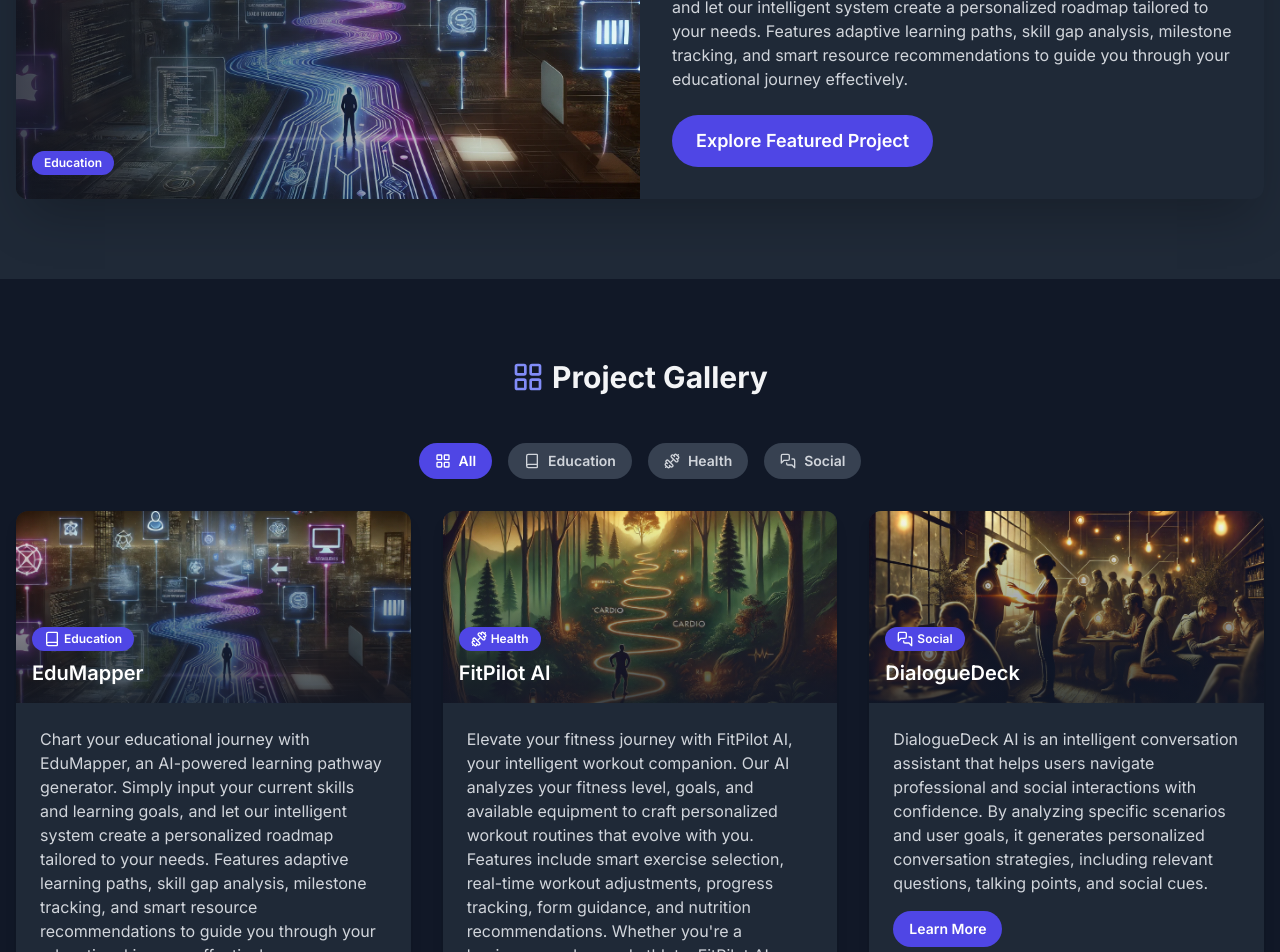
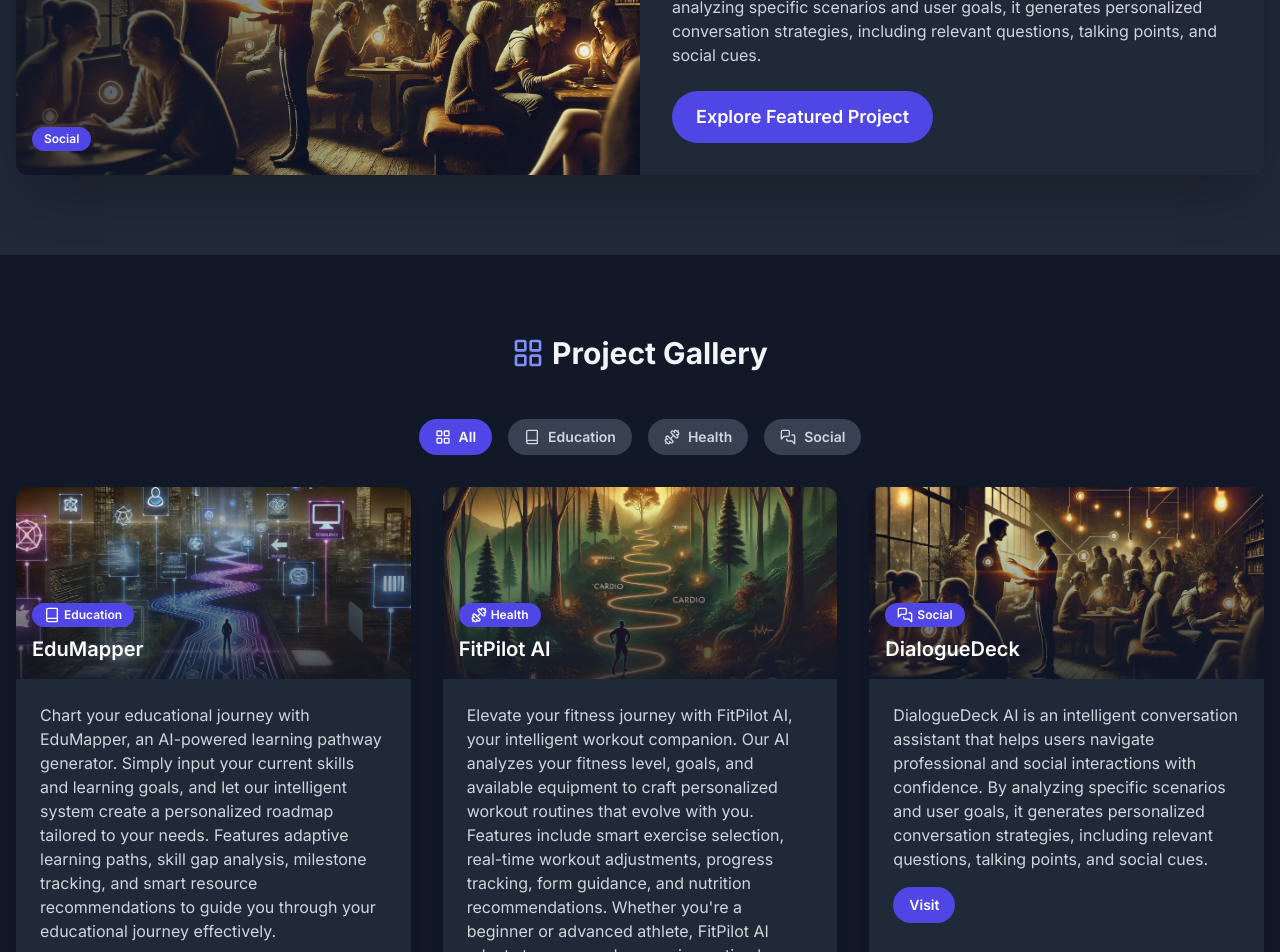
Before and after one commit to kaxiix/kaxi-labs, a Next.js app: page / in a window 1280 px wide. Shown: the part 2480-3432 px from the top of the page. Built offline with nearby package versions, Linux system fonts and the light colour scheme.

Commit message:
added links to cards

```diff
--- a/app/components/project-card.tsx
+++ b/app/components/project-card.tsx
@@ -1,6 +1,7 @@
 "use client";
 
 import Image from "next/image";
+import Link from "next/link";
 import { BookIcon, DumbbellIcon, MessagesSquareIcon } from "lucide-react";
 import { useIntersectionObserver } from "@/hooks/use-intersection-observer";
 
@@ -10,6 +11,7 @@ interface Project {
   description: string;
   image: string;
   category: "Education" | "Health" | "Social";
+  url: string;
 }
 
 const getCategoryIcon = (category: Project["category"]) => {
@@ -55,9 +57,14 @@ export function ProjectCard({ project }: { project: Project }) {
       </div>
       <div className="p-6">
         <p className="text-gray-300">{project.description}</p>
-        <button className="mt-4 px-4 py-2 bg-indigo-600 text-white rounded-full text-sm font-semibold hover:bg-indigo-700 transition-colors">
-          Learn More
-        </button>
+        <Link
+          href={project.url}
+          target="_blank"
+          rel="noopener noreferrer"
+          className="mt-4 inline-block px-4 py-2 bg-indigo-600 text-white rounded-full text-sm font-semibold hover:bg-indigo-700 transition-colors"
+        >
+          Visit
+        </Link>
       </div>
     </div>
   );
--- a/app/page.tsx
+++ b/app/page.tsx
@@ -31,6 +31,7 @@ const projects: {
   description: string;
   image: string;
   category: "Education" | "Health" | "Social";
+  url: string;
 }[] = [
   {
     id: 1,
@@ -39,6 +40,7 @@ const projects: {
       "Chart your educational journey with EduMapper, an AI-powered learning pathway generator. Simply input your current skills and learning goals, and let our intelligent system create a personalized roadmap tailored to your needs. Features adaptive learning paths, skill gap analysis, milestone tracking, and smart resource recommendations to guide you through your educational journey effectively.",
     image: "/roadmap.webp",
     category: "Education",
+    url: "https://edumapper.com",
   },
   {
     id: 2,
@@ -47,6 +49,7 @@ const projects: {
       "Elevate your fitness journey with FitPilot AI, your intelligent workout companion. Our AI analyzes your fitness level, goals, and available equipment to craft personalized workout routines that evolve with you. Features include smart exercise selection, real-time workout adjustments, progress tracking, form guidance, and nutrition recommendations. Whether you're a beginner or advanced athlete, FitPilot AI adapts to your needs, ensuring optimal results and sustainable fitness progress.",
     image: "/workout.webp",
     category: "Health",
+    url: "https://fitpilot.ai",
   },
   {
     id: 3,
@@ -55,6 +58,7 @@ const projects: {
       "DialogueDeck AI is an intelligent conversation assistant that helps users navigate professional and social interactions with confidence. By analyzing specific scenarios and user goals, it generates personalized conversation strategies, including relevant questions, talking points, and social cues.",
     image: "/convo.webp",
     category: "Social",
+    url: "https://dialogdeck.vercel.app/",
   },
   {
     id: 4,
@@ -63,6 +67,7 @@ const projects: {
       "Transform your writing process with PaperPilot, an AI-powered peer review simulator that provides multi-perspective feedback. Get insights from simulated teacher, peer, and professional editor viewpoints, with customizable rubrics and seamless LMS integration. Perfect for educational institutions looking to enhance their writing programs with intelligent, scalable feedback solutions.",
     image: "/feedback.webp",
     category: "Education",
+    url: "https://paperpilot.edu",
   },
   {
     id: 5,
@@ -71,6 +76,7 @@ const projects: {
       "Experience language learning reimagined with LingoPal, your AI-powered conversation companion. Practice any language through immersive daily scenarios - from casual cafe chats to business meetings. Combine language learning with productivity by planning your day, setting reminders, and managing tasks, all while practicing your target language. Features customizable AI personalities, cultural insights, and progress tracking.",
     image: "/text.webp",
     category: "Education",
+    url: "https://lingopal.app",
   },
   {
     id: 6,
@@ -79,6 +85,7 @@ const projects: {
       "Transform your learning management system with EduSync AI, a powerful educational companion that seamlessly integrates with popular platforms like Canvas and Moodle. Leverage AI-powered analytics to track student progress across courses, provide instant assignment feedback, and deliver personalized learning recommendations. Features include smart resource suggestions, comprehensive progress tracking, automated grading assistance, and deep LMS integration for enhanced educational outcomes.",
     image: "/lms.webp",
     category: "Education",
+    url: "https://edusync.ai",
   },
 ];
 
@@ -207,7 +214,7 @@ export default function Home() {
               <StarIcon className="mr-2 h-8 w-8 text-indigo-400" />
               Featured Project
             </h2>
-            <FeaturedProject project={projects[0]} />
+            <FeaturedProject project={projects[2]} />
           </div>
         </section>
 
```
